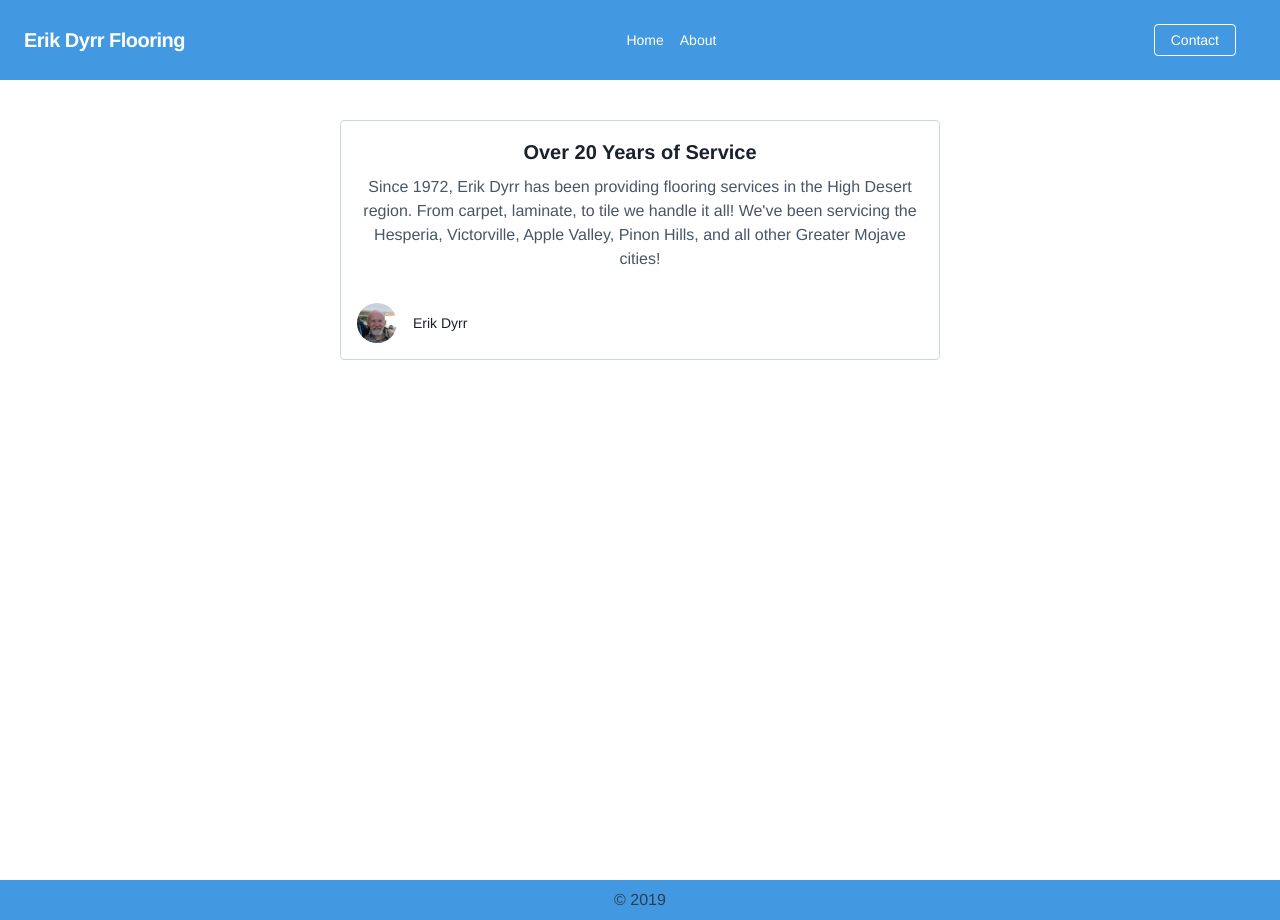
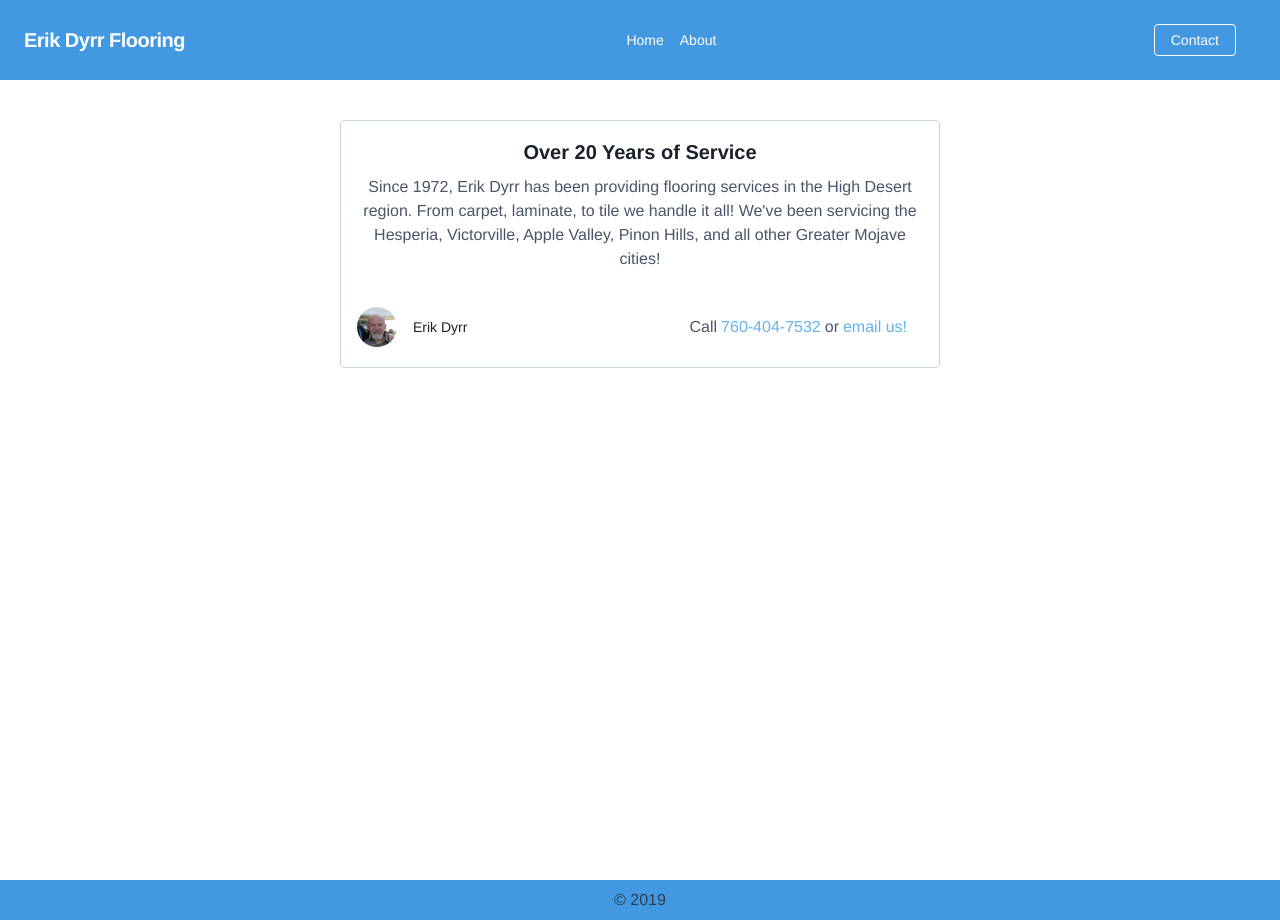
Before and after one commit to SaundersB/erikdyrrflooring.com, a Vue app: page /about in a window 1280 px wide. Built offline with nearby package versions, Linux system fonts and the light colour scheme.

Commit message:
Adding contact information to the About page.

```diff
--- /dev/null
+++ b/src/components/CommunicationCard.vue
@@ -0,0 +1,20 @@
+<template>
+  <div class="flex flex-row justify-center ">
+    <p class="text-gray-700 text-base mr-1">
+      Call
+    </p>
+    <a class="text-blue-400 mr-1" href="tel:+17604047532">760-404-7532</a>
+    <p class="text-gray-700 text-base mr-1">
+      or
+    </p>
+    <a class="text-blue-400 mr-1" href="mailto:erikdyrr@live.com">email us!</a>
+  </div>
+</template>
+
+<script>
+export default {
+  name: "CommunicationCard"
+};
+</script>
+
+<style scoped></style>
--- a/src/views/About.vue
+++ b/src/views/About.vue
@@ -18,7 +18,8 @@
             Hills, and all other Greater Mojave cities!
           </p>
         </div>
-        <div class="flex items-center">
+        <div class="flex items-center justify-between">
+          <div class="flex flex-row items-center">
             <img
               class="w-10 h-10 rounded-full mr-4"
               src="../assets/img/erik.png"
@@ -28,6 +29,10 @@
               <p class="text-gray-900 leading-none">Erik Dyrr</p>
             </div>
           </div>
+          <div class="p-3">
+            <communication-card />
+          </div>
+        </div>
       </div>
     </div>
   </div>
@@ -35,8 +40,10 @@
 
 <script>
 import * as constants from "../core/constants";
+import CommunicationCard from "../components/CommunicationCard";
 
 export default {
+  components: { CommunicationCard },
   metaInfo: {
     title: "Erik Dyrr Flooring",
     titleTemplate: "%s | About",
--- a/src/views/Home.vue
+++ b/src/views/Home.vue
@@ -10,18 +10,7 @@
       <p class="text-gray-700 text-base m-2">
         Carpet and Laminate Flooring.
       </p>
-      <div class="flex flex-row justify-center">
-        <p class="text-gray-700 text-base mr-1">
-          Call
-        </p>
-        <a class="text-blue-400 mr-1" href="tel:+17604047532">760-404-7532</a>
-        <p class="text-gray-700 text-base mr-1">
-          or
-        </p>
-        <a class="text-blue-400 mr-1" href="mailto:erikdyrr@live.com"
-          >email us!</a
-        >
-      </div>
+      <communication-card />
     </div>
     <carousel
       :autoplay="true"
@@ -59,6 +48,7 @@
 <script>
 import { Carousel, Slide } from "vue-carousel";
 import * as constants from "@/core/constants";
+import CommunicationCard from "@/components/CommunicationCard";
 
 export default {
   name: "home",
@@ -172,6 +162,7 @@ export default {
     };
   },
   components: {
+    CommunicationCard,
     Carousel,
     Slide
   },
```
Lines whose indentation alone changed are shown as unchanged.
